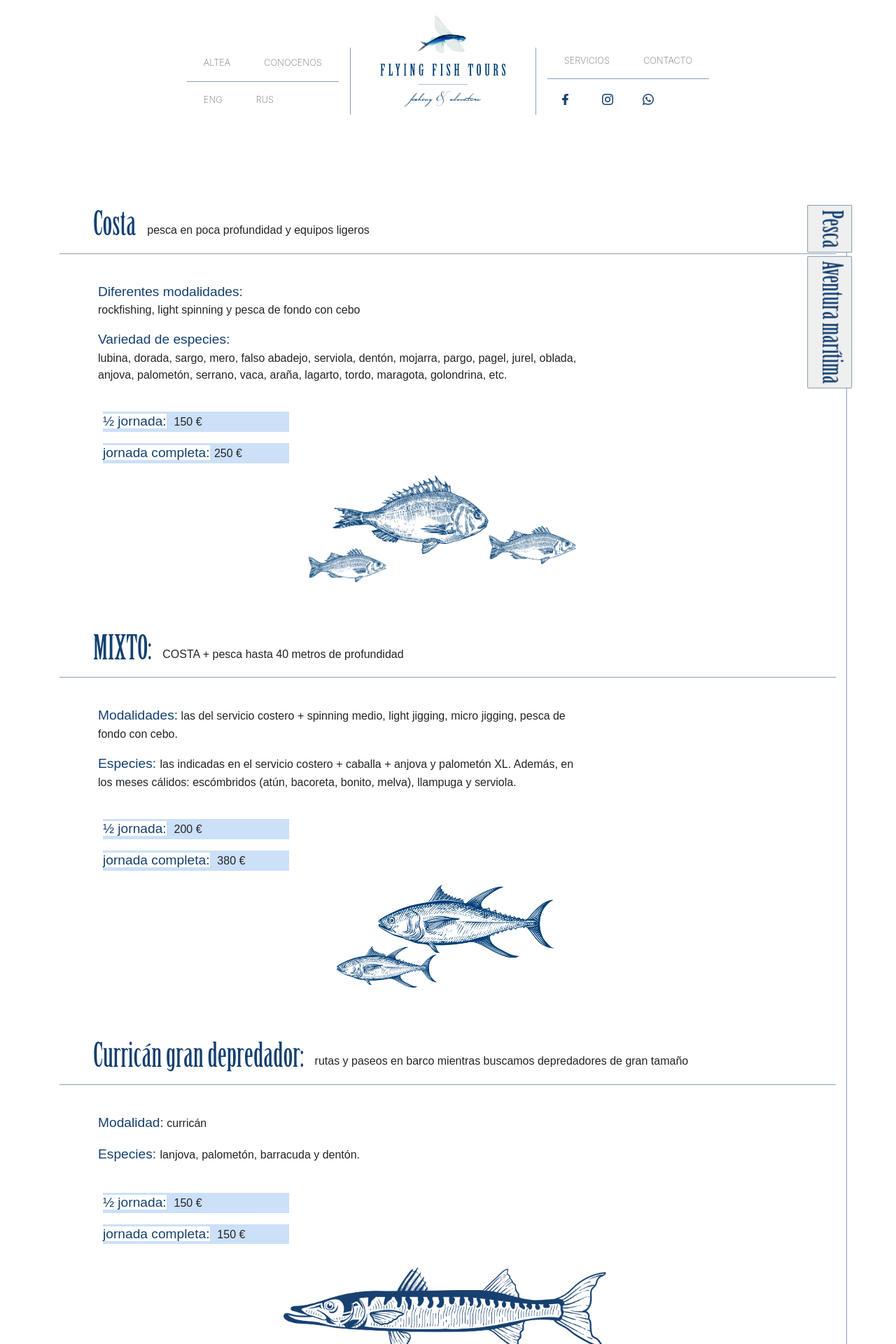
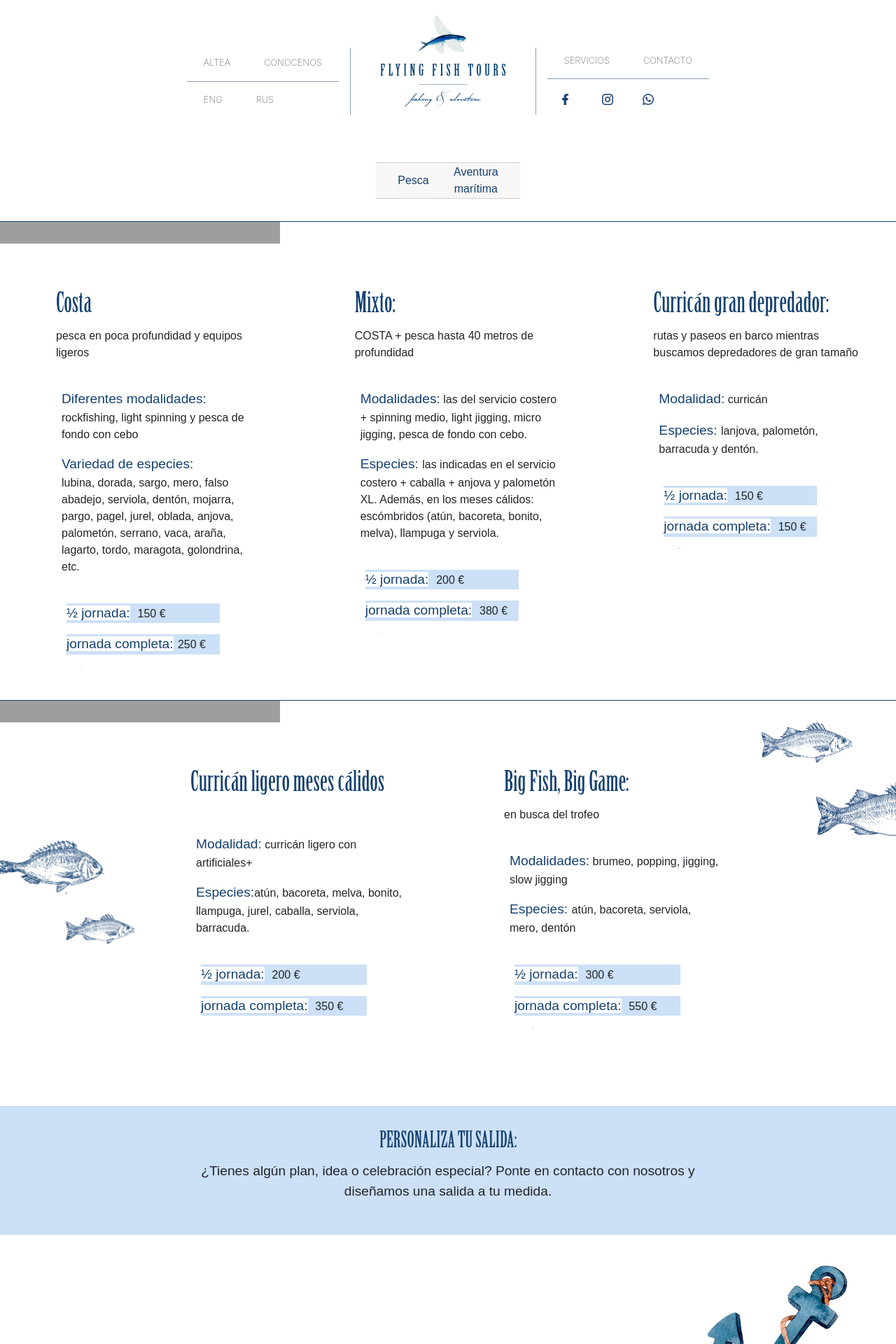
Before and after one commit to olgakosova/flyingfish, a PHP site: page /services.html in a window 1280 px wide. Shown: the top 1920 px of the page at 70% size. Run offline with PHP 8.4, Linux system fonts and the light colour scheme; style sheets or scripts are compiled from the project's sources; some web fonts are replaced; grey boxes are pictures that could not be loaded.

Commit message:
new service

```diff
--- a/resources/css/services.css
+++ b/resources/css/services.css
@@ -1,14 +1,11 @@
 .img-costa {
     background: url("../images/costa.jpg");
-    height: 10rem;
 }
 .img-mixto {
     background: url("../images/mixta.jpg");
-    height: 10rem;
 }
 .img-big-currican {
     background: url("../images/barracuda.png");
-    height: 10rem;
 }
 
 .img-bigame {
@@ -16,7 +13,7 @@
 }
 .lighthouse {
     background: url("../images/lighthouse.png");
-    height: 30rem;
+    height: 25rem;
     margin: 0 4rem 2rem 4rem;
     background-position: center;
     background-repeat: no-repeat !important;
@@ -37,30 +34,43 @@
     background-repeat: no-repeat !important;
     background-size: contain !important;
     position: relative;
-    margin-bottom: 4rem;
-    margin-left: 20rem !important;
+    margin-bottom: 0;
+    margin-left: 0 !important;
 }
 button {
-    font-family: Birch;
-    font-size: 2.5rem;
-    color: #144071;
-    border: rgba(20,64,113,0.5) 1px solid;
-    border-radius: 2%;
+    padding: 0 .4rem !important;
+    font-size: 1rem;
+    margin-left: .5rem;
+    margin-right: .5rem;
+    font-weight: 300;
+    line-height: 1;
+    color: #144071 !important;
+   background-color: rgb(249, 246, 246) !important;
+   font-family: trade-gothic-next, sans-serif;
+}
+#menu-fishing {
+    height: 100%;
 }
 
 button:hover, button:active, button:focus, button:visited {
-    background-color:  #144071 !important;
-    color: white !important;
+    border: 1px solid #144071 !important;
+   box-sizing: border-box;
+   -moz-box-sizing: border-box;
+   -webkit-box-sizing: border-box;
+}
+.menu-services {
+    border-top: 1px solid lightgrey !important;
+    border-bottom: 1px solid lightgrey !important;
+    margin-bottom: 2rem;
+    z-index: 5;
+    background-color: rgb(249, 246, 246);
+    padding-left: 1rem !important;
+    padding-right: 1rem !important;
+}
+#fishing {
+    padding:0 !important;
 }
 
-
-.menu-services {
-    transform: rotate(90deg);
-    position: relative;
-    left: 3.2rem;
-    top: 10rem;
-    z-index: 100;
-}
 .service-title,  .service-text {
     margin-left: 2rem;
 }
@@ -72,12 +82,22 @@ button:hover, button:active, button:focus, button:visited {
     margin-top: 0;
 }
 .service-title h4{
+    padding-top: 1rem;
     padding-right: 1rem;
-    padding-left: 1rem;
-    font-size: 3rem;
+    font-size: 2.5rem;
 }
-.service-title p{
-    padding-top: 1.3rem;
+.img-fishes {
+    background: url("../images/costa.jpg");
+    width: 15%;
+    background-repeat: no-repeat !important;
+    background-size: contain !important;
+}
+.img-left {
+    background: url("../images/img-left.png");
+    background-position: left;
+}
+.img-right {
+    background: url("../images/img-right.png");
 }
 .service-text ul {
     font-family: trade-gothic-next, sans-serif;
@@ -99,9 +119,9 @@ strong {
     background-color: white;
     margin-right: .4rem;
 }
-.content-section {
+/*.content-section {
    border-right: rgba(20,64,113,0.5) 1px solid;
-}
+}*/
 .content-section h2 {
     color: #144071;
 }
@@ -113,9 +133,8 @@ strong {
     margin-top: 3rem;
 }
 .your-idea {
-    margin-top: 3rem;
-    margin-left: 9rem;
     background-color: #cce0f7;
+    margin-top: 4rem;
     padding: 2rem;
     text-align: center;
     font-size: larger;
@@ -131,6 +150,18 @@ body{
 .hide-section {
     display: none;
 }
+.main-line {
+    height: 2rem;
+    width: 100%;
+    border-top: 1px solid #144071;
+}
+.service-item {
+  /*  border-right: 1px solid rgb(186, 185, 185);*/
+    flex-grow: 1;
+    flex-basis: 0;
+    padding: 3rem;
+}
+
 
 .fade-in-fwd {
 	-webkit-animation: fade-in-fwd 1s cubic-bezier(0.390, 0.575, 0.565, 1.000) both .2s;
@@ -188,6 +219,24 @@ body{
   }
 }
 @media only screen and (max-width: 991px) {
+    .menu-services {
+        margin-bottom: 1rem;
+        position: relative;
+        top: 5rem;
+        z-index: 5;
+        background-color: rgb(244, 242, 242);
+        padding: 0 !important;
+
+    }
+    #adventure{
+        margin-top: 7rem;
+    }
+    .service-item {
+        border-bottom: 1px solid lightgrey;
+    }
+    .main-line {
+        display: none;
+    }
     .img-services {
         margin-left: 0 !important;
         margin-bottom: 7rem;
--- a/services.html
+++ b/services.html
@@ -64,25 +64,26 @@
 
     </main>
 
-    <div class="d-flex flex-row justify-content-end">
+    <div class="d-flex flex-row justify-content-center">
         <div class="menu-services col-auto">
-            <button type="button" data-section="fishing-section" class="menu-link" id="menu-fishing">Pesca</button>
-            <button type="button" data-section="adventure-section" class="menu-link" id="menu-adventure">Aventura marítima </button>
+            <button type="button" data-section="fishing-section" class="btn btn-light menu-link" id="menu-fishing">Pesca</button>
+            <button type="button" data-section="adventure-section" class="btn btn-light menu-link" id="menu-adventure">Aventura <br> marítima </button>
         </div>
     </div>
 
-    <div class="container content-section fishing-section fade-in-fwd" id="fishing">
+    <div class="container-fluid content-section fishing-section fade-in-fwd" id="fishing">
+
             <!--Costa-->
-            <article>
+            <div class="blue-bg main-line"></div>
+            <div class="d-flex flex-column flex-lg-row">
+            <article class="service-item">
                 <div id="costa">
-                        <div class="row service-title">
+                        <div class="service-title">
                                 <h4>Costa</h4>
                                 <p>pesca en poca profundidad y equipos ligeros</p>
                         </div>
 
-                        <div class="line-bottom"></div>
-
-                        <div class="service-text col-lg-8">
+                        <div class="service-text">
                             <ul>
                                 <li><strong>Diferentes modalidades:</strong> <br>rockfishing, light spinning y pesca de fondo con cebo</li>
                                 <li><strong>Variedad de especies: </strong><br>lubina, dorada, sargo, mero, falso abadejo, serviola,
@@ -90,7 +91,7 @@
                                     araña, lagarto, tordo, maragota, golondrina, etc.</li>
                             </ul>
 
-                            <div class="price col-lg-5">
+                            <div class="price col-lg-10">
                                 <p><strong>½ jornada:</strong> 150 €</p>
                                 <p><strong>jornada completa:</strong>250 €</p>
                             </div>
@@ -100,17 +101,15 @@
         </article>
 
         <!--Mixto-->
-        <article>
+        <article class="service-item">
             <div id="mixto">
 
-                    <div class="row service-title">
-                            <h4>MIXTO:</h4>
+                    <div class="service-title">
+                            <h4>Mixto:</h4>
                             <p>COSTA + pesca hasta 40 metros de profundidad</p>
                     </div>
 
-                    <div class="line-bottom"></div>
-
-                <div class="service-text col-lg-8">
+                <div class="service-text">
                     <ul>
                         <li><strong>Modalidades:</strong> las del servicio costero + spinning medio, light jigging, micro
                             jigging, pesca de fondo con cebo.</li>
@@ -119,7 +118,7 @@
                             melva), llampuga y serviola.</li>
                     </ul>
 
-                    <div class="price col-lg-5">
+                    <div class="price col-lg-10">
                         <p><strong>½ jornada:</strong> 200 €</p>
                         <p><strong>jornada completa:</strong> 380 €</p>
                     </div>
@@ -130,23 +129,21 @@
         </article>
 
         <!--Curricán gran depredador:-->
-        <article>
-            <div class="big-currican">
-
-                    <div class="row service-title">
+        <article class="service-item">
+            <div id="big-currican">
+                    <div class="service-title">
                             <h4>Curricán gran depredador:</h4>
                             <p>rutas y paseos en barco mientras buscamos
                                 depredadores de gran tamaño</p>
                     </div>
-                    <div class="line-bottom"></div>
 
-                    <div class="service-text col-lg-8">
+                    <div class="service-text">
                     <ul>
                         <li><strong>Modalidad:</strong> curricán</li>
                         <li><strong>Especies: </strong>lanjova, palometón, barracuda y dentón.</li>
                     </ul>
 
-                    <div class="price col-lg-5">
+                    <div class="price col-lg-10">
                         <p><strong>½ jornada:</strong> 150 €</p>
                         <p><strong>jornada completa:</strong> 150 €</p>
                     </div>
@@ -154,24 +151,24 @@
                 <div class="img-services col-9 col-lg-5 img-big-currican"></div>
             </div>
         </article>
-
+    </div>
+    <div class="blue-bg main-line"></div>
         <!--Curricán ligero meses cálidos-->
-        <article>
+        <div class="d-flex flex-column flex-lg-row justify-content-center">
+        <div class="img-fishes img-left"></div>
+        <article class="service-item">
             <div class="currican-light">
 
                     <div class="row service-title">
                         <h4>Curricán ligero meses cálidos</h4>
                     </div>
-
-                    <div class="line-bottom"></div>
-
-                    <div class="service-text col-lg-8">
+                    <div class="service-text">
                         <ul>
                             <li><strong>Modalidad:</strong> curricán ligero con artificiales+ </li>
                             <li><strong>Especies:</strong>atún, bacoreta, melva, bonito, llampuga, jurel, caballa, serviola,
                                 barracuda.</li>
                         </ul>
-                        <div class="price col-lg-5">
+                        <div class="price col-lg-10">
                             <p><strong>½ jornada:</strong> 200 €</p>
                             <p><strong>jornada completa:</strong> 350 €</p>
                         </div>
@@ -181,23 +178,22 @@
         </article>
 
         <!--Big Fish, Big Game:-->
-        <article>
+        <article class="service-item">
             <div class="costa">
 
-                    <div class="row service-title">
+                    <div class="service-title">
                             <h4>Big Fish, Big Game:</h4>
                             <p>en busca del trofeo</p>
                     </div>
 
-                    <div class="line-bottom"></div>
 
-                    <div class="service-text col-lg-8">
+                    <div class="service-text ">
                         <ul>
                             <li><strong>Modalidades:</strong> brumeo, popping, jigging, slow jigging</li>
                             <li><strong>Especies: </strong>atún, bacoreta, serviola, mero, dentón</li>
                         </ul>
 
-                        <div class="price col-lg-5">
+                        <div class="price col-lg-10">
                             <p><strong>½ jornada:</strong> 300 €</p>
                             <p><strong>jornada completa:</strong> 550 €</p>
                         </div>
@@ -205,15 +201,16 @@
                     <div class="img-services col-12 col-lg-5 img-bigame"></div>
             </div>
         </article>
+        <div class="img-fishes img-right"></div>
+     </div>
     </div>
 
     <!--Servicios nauticos-->
     <div class="content-section container hide-section adventure adventure-section fade-in-fwd" id="adventure">
 
         <div class="service-trip service-title">
-            <h2>Servicios Náuticos</h2>
+            <h4>Servicios Náuticos</h4>
         </div>
-        <div class="line-bottom"></div>
         <div class="service-trip-list">
             <h3>Paseos y rutas en barco, Buceo, Actividades náuticas</h3>
             <h3>Calas, playas, islas, parques naturales</h3>
@@ -251,7 +248,7 @@
 
 
 </div>
-<div class="your-idea col-sm-12 col-lg-8">
+<div class="your-idea d-flex justify-content-center">
     <div class="col-sm-8 col-lg-8">
         <h4>PERSONALIZA TU SALIDA:</h4>
         <p>¿Tienes algún plan, idea o celebración especial?
```
Also changed, not shown: resources/images/img-left.png (added), resources/images/img-right.png (added), 1 other file.
